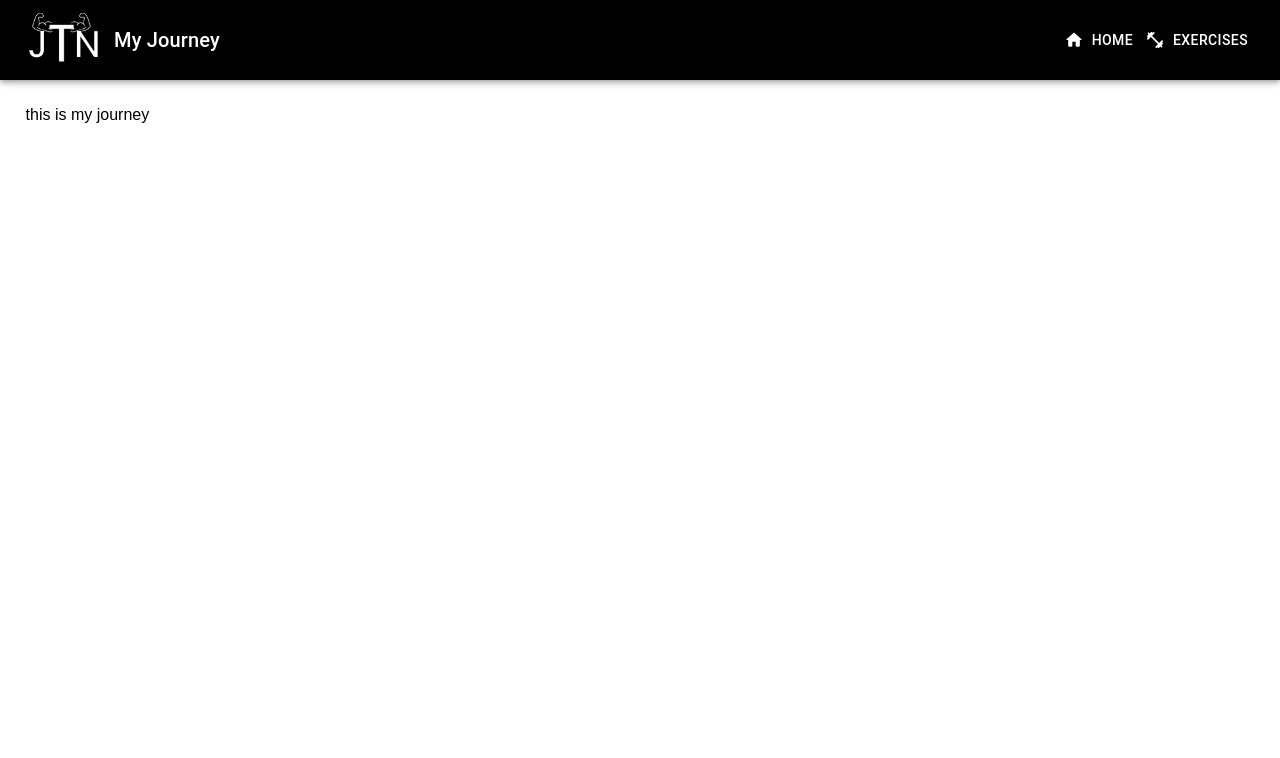
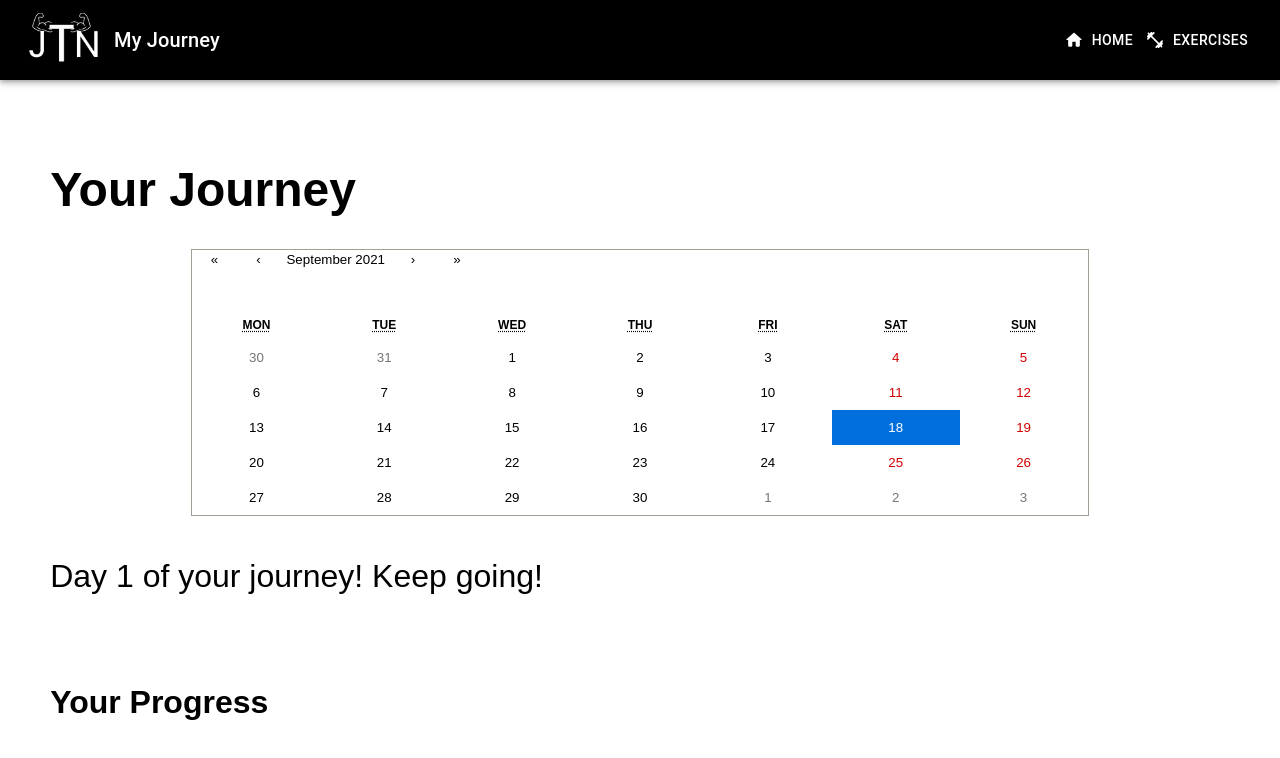
Before and after one commit to ctfirman/form-check, a React (Create React App) app in the folder frontend/: page /journey in a window 1280 px wide. Shown: the top 758 px of the page. Built offline with nearby package versions, Linux system fonts and the light colour scheme.

Commit message:
updated navbar, and journey components, added getData component to get data from Flask and deployed hosting from Firebase

```diff
--- a/frontend/package.json
+++ b/frontend/package.json
@@ -13,12 +13,15 @@
     "@testing-library/jest-dom": "^5.11.4",
     "@testing-library/react": "^11.1.0",
     "@testing-library/user-event": "^12.1.10",
+    "axios": "^0.21.4",
     "react": "^17.0.2",
+    "react-calendar": "^3.4.0",
     "react-dom": "^17.0.2",
     "react-iframe": "^1.8.0",
     "react-player": "^2.9.0",
     "react-router-dom": "^5.3.0",
     "react-scripts": "4.0.3",
+    "react-toastify": "^8.0.2",
     "redux": "^4.1.1",
     "video-react": "^0.14.1",
     "web-vitals": "^1.0.1"
--- /dev/null
+++ b/frontend/public/404.html
@@ -0,0 +1,33 @@
+<!DOCTYPE html>
+<html>
+  <head>
+    <meta charset="utf-8">
+    <meta name="viewport" content="width=device-width, initial-scale=1">
+    <title>Page Not Found</title>
+
+    <style media="screen">
+      body { background: #ECEFF1; color: rgba(0,0,0,0.87); font-family: Roboto, Helvetica, Arial, sans-serif; margin: 0; padding: 0; }
+      #message { background: white; max-width: 360px; margin: 100px auto 16px; padding: 32px 24px 16px; border-radius: 3px; }
+      #message h3 { color: #888; font-weight: normal; font-size: 16px; margin: 16px 0 12px; }
+      #message h2 { color: #ffa100; font-weight: bold; font-size: 16px; margin: 0 0 8px; }
+      #message h1 { font-size: 22px; font-weight: 300; color: rgba(0,0,0,0.6); margin: 0 0 16px;}
+      #message p { line-height: 140%; margin: 16px 0 24px; font-size: 14px; }
+      #message a { display: block; text-align: center; background: #039be5; text-transform: uppercase; text-decoration: none; color: white; padding: 16px; border-radius: 4px; }
+      #message, #message a { box-shadow: 0 1px 3px rgba(0,0,0,0.12), 0 1px 2px rgba(0,0,0,0.24); }
+      #load { color: rgba(0,0,0,0.4); text-align: center; font-size: 13px; }
+      @media (max-width: 600px) {
+        body, #message { margin-top: 0; background: white; box-shadow: none; }
+        body { border-top: 16px solid #ffa100; }
+      }
+    </style>
+  </head>
+  <body>
+    <div id="message">
+      <h2>404</h2>
+      <h1>Page Not Found</h1>
+      <p>The specified file was not found on this website. Please check the URL for mistakes and try again.</p>
+      <h3>Why am I seeing this?</h3>
+      <p>This page was generated by the Firebase Command-Line Interface. To modify it, edit the <code>404.html</code> file in your project's configured <code>public</code> directory.</p>
+    </div>
+  </body>
+</html>
--- a/frontend/src/components/Journey.js
+++ b/frontend/src/components/Journey.js
@@ -1,7 +1,39 @@
-import React from "react";
+import React, { useState } from "react";
+import Calendar from "react-calendar";
+import "../css/Journey.css";
 
 function Journey() {
-  return <div>this is my journey</div>;
+  const [date, setDate] = useState(new Date());
+  const [check, setCheck] = useState([]);
+
+  const updateSetCheck = (value) => {
+    if (!check.includes(value)) {
+      console.log(!check.includes(value));
+      setCheck([...check, value]);
+    }
+    console.log(check);
+  };
+  // yyyy-mm-dd
+  return (
+    <>
+      <div className="Journey">
+        <h1 className="text-center">Your Journey</h1>
+        <div className="calendar-container">
+          <Calendar
+            onChange={setDate}
+            value={date}
+            onClickDay={updateSetCheck(date.toISOString().split("T")[0])}
+          />
+        </div>
+        <div className="Journey__Motivation">
+          <p>Day {check.length} of your journey! Keep going!</p>
+        </div>
+      </div>
+      <div className="Journey__Progress">
+        <p>Your Progress</p>
+      </div>
+    </>
+  );
 }
 
 export default Journey;
--- a/frontend/src/components/NavBar.js
+++ b/frontend/src/components/NavBar.js
@@ -9,6 +9,8 @@ import FitnessCenterRoundedIcon from "@mui/icons-material/FitnessCenterRounded";
 import HomeRoundedIcon from "@mui/icons-material/HomeRounded";
 import navBarPic from "../img/JTN-HTNLogo.png";
 import { Link, useLocation } from "react-router-dom";
+import { ToastContainer, toast } from "react-toastify";
+import "react-toastify/dist/ReactToastify.css";
 
 const useStyles = makeStyles((theme) => ({
   root: {
--- /dev/null
+++ b/frontend/src/css/Journey.css
@@ -0,0 +1,141 @@
+.react-calendar {
+  width: 100%;
+  height: inherit;
+  background: white;
+  border: 1px solid #a0a096;
+  font-family: Arial, Helvetica, sans-serif;
+  line-height: 1.125em;
+}
+.react-calendar--doubleView {
+  width: 700px;
+}
+.react-calendar--doubleView .react-calendar__viewContainer {
+  display: flex;
+  margin: -0.5em;
+}
+.react-calendar--doubleView .react-calendar__viewContainer > * {
+  width: 50%;
+  margin: 0.5em;
+}
+.react-calendar,
+.react-calendar *,
+.react-calendar *:before,
+.react-calendar *:after {
+  -moz-box-sizing: border-box;
+  -webkit-box-sizing: border-box;
+  box-sizing: border-box;
+}
+.react-calendar button {
+  margin: 0;
+  border: 0;
+  outline: none;
+}
+.react-calendar button:enabled:hover {
+  cursor: pointer;
+}
+.react-calendar__navigation {
+  height: 44px;
+  margin-bottom: 1em;
+}
+.react-calendar__navigation button {
+  min-width: 44px;
+  background: none;
+}
+.react-calendar__navigation button:enabled:hover,
+.react-calendar__navigation button:enabled:focus {
+  background-color: #e6e6e6;
+}
+.react-calendar__navigation button[disabled] {
+  background-color: #f0f0f0;
+}
+.react-calendar__month-view__weekdays {
+  text-align: center;
+  text-transform: uppercase;
+  font-weight: bold;
+  font-size: 0.75em;
+}
+.react-calendar__month-view__weekdays__weekday {
+  padding: 0.5em;
+}
+.react-calendar__month-view__weekNumbers {
+  font-weight: bold;
+}
+.react-calendar__month-view__weekNumbers .react-calendar__tile {
+  display: flex;
+  align-items: center;
+  justify-content: center;
+  font-size: 0.75em;
+  padding: calc(0.75em / 0.75) calc(0.5em / 0.75);
+}
+.react-calendar__month-view__days__day--weekend {
+  color: #d10000;
+}
+.react-calendar__month-view__days__day--neighboringMonth {
+  color: #757575;
+}
+.react-calendar__year-view .react-calendar__tile,
+.react-calendar__decade-view .react-calendar__tile,
+.react-calendar__century-view .react-calendar__tile {
+  padding: 2em 0.5em;
+}
+.react-calendar__tile {
+  max-width: 100%;
+  text-align: center;
+  padding: 0.75em 0.5em;
+  background: none;
+}
+.react-calendar__tile:disabled {
+  background-color: #f0f0f0;
+}
+.react-calendar__tile:enabled:hover,
+.react-calendar__tile:enabled:focus {
+  background-color: #e6e6e6;
+}
+.react-calendar__tile--now {
+  background: #ffff76;
+}
+.react-calendar__tile--now:enabled:hover,
+.react-calendar__tile--now:enabled:focus {
+  background: #ffffa9;
+}
+.react-calendar__tile--hasActive {
+  background: #76baff;
+}
+.react-calendar__tile--hasActive:enabled:hover,
+.react-calendar__tile--hasActive:enabled:focus {
+  background: #a9d4ff;
+}
+.react-calendar__tile--active {
+  background: #006edc;
+  color: white;
+}
+.react-calendar__tile--active:enabled:hover,
+.react-calendar__tile--active:enabled:focus {
+  background: #1087ff;
+}
+.react-calendar--selectRange .react-calendar__tile--hover {
+  background-color: #e6e6e6;
+}
+
+.calendar-container {
+  display: grid;
+  justify-content: center;
+}
+
+.text-center {
+  font-size: 3em;
+}
+
+.Journey {
+  padding: 2%;
+}
+.Journey__Motivation {
+  font-size: 2em;
+  padding-top: 10px;
+}
+
+.Journey__Progress {
+  font-size: 2em;
+  padding-left: 2%;
+  font-weight: bold;
+}
```
Also changed, not shown: frontend/src/components/GetData.js (added, +50 -0 lines), frontend/firebase.json (added), 2 other files (tests, documents, lock files or other folders).
